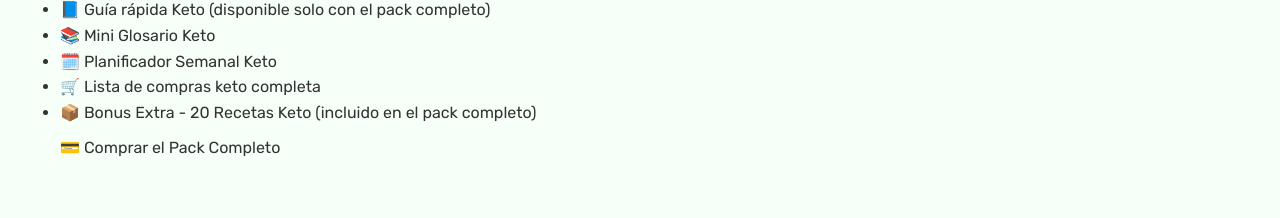
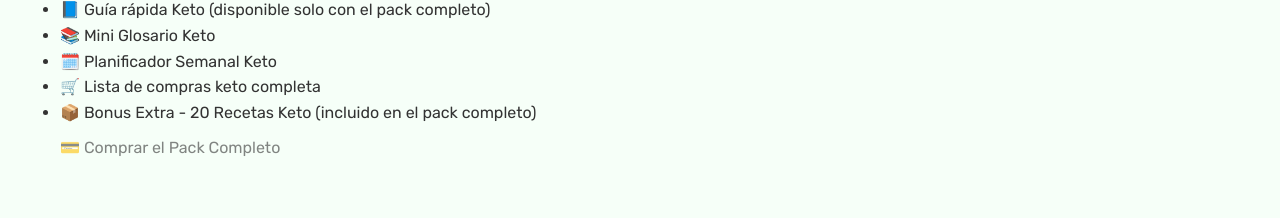
Before and after one commit to SantiagoF2-cyber/KetoFacil, a plain HTML site: page index.html in a window 1280 px wide. Shown: the part 2398-2616 px from the top of the page. Drawn offline with Linux system fonts and the light colour scheme.

Commit message:
Acomodo nuevamente botón de compra

```diff
--- a/style.css
+++ b/style.css
@@ -244,7 +244,8 @@ footer {
   }
 }
 
-.btn-inactivo {
+.boton-inactivo {
   opacity: 0.6;
   cursor: default;
+  pointer-events: none;
 }
```
